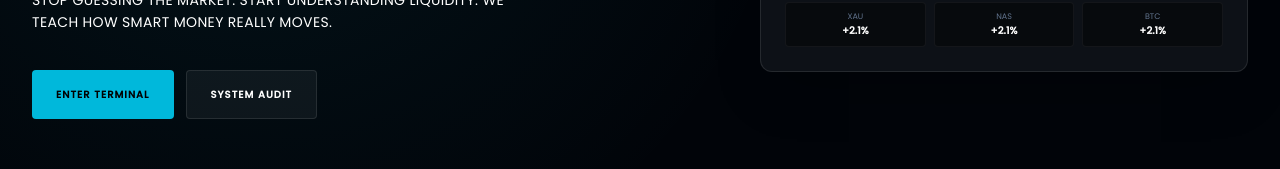
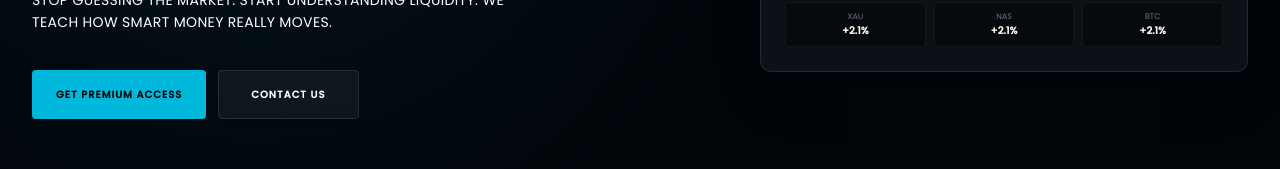
Before and after one commit to usamaahma/Mmh-Trading-Academy, a Next.js app: page / in a window 1280 px wide. Shown: the part 406-575 px from the top of the page. Built offline with nearby package versions, Linux system fonts and the light colour scheme; no server answers; the database is empty.

Commit message:
completed

```diff
--- a/app/login/page.js
+++ b/app/login/page.js
@@ -90,7 +90,15 @@ export default function LoginPage() {
                 </form>
 
                 <p className="text-center mt-8 text-[9px] font-bold text-slate-600 uppercase tracking-widest">
-          No Access? <span className="text-cyan-500 cursor-pointer">Contact Academy Admin</span>
+                    No Access?{" "}
+                    <a
+                        href="https://wa.me/966549357534?text=Assalam%20o%20Alaikum%20Admin,%20I%20need%20access%20to%20the%20MMH%20Trading%20Academy%20Terminal."
+                        target="_blank"
+                        rel="noopener noreferrer"
+                        className="text-cyan-500 cursor-pointer hover:text-white transition-all duration-300 border-b border-cyan-500/20 hover:border-white pb-0.5"
+                    >
+                        Contact Academy Admin
+                    </a>
                 </p>
             </div>
         </div>
--- a/components/LandingPage.tsx
+++ b/components/LandingPage.tsx
@@ -228,14 +228,15 @@ export default function ProfessionalForexLanding() {
                 onClick={() => openPopup("cta")}
                 className="bg-cyan-500 text-black px-6 py-4 rounded font-bold text-[10px] uppercase tracking-widest hover:bg-white transition-all"
               >
-                Enter Terminal
+                Get Premium Access
               </button>
-              <button
-                onClick={() => openPopup("cta")}
-                className="bg-white/5 border border-white/10 text-white px-6 py-4 rounded font-bold text-[10px] uppercase tracking-widest hover:bg-white/10 transition-all"
-              >
-                System Audit
-              </button>
+              <Link href="/contact-us">
+                <button
+                  className="bg-white/5 border border-white/10 text-white px-8 py-4 rounded font-bold text-[10px] uppercase tracking-widest hover:bg-white/10 hover:border-cyan-500/30 transition-all shadow-sm"
+                >
+                  Contact Us
+                </button>
+              </Link>
             </div>
           </div>
 
@@ -548,7 +549,7 @@ export default function ProfessionalForexLanding() {
               return (
                 <div
                   key={i}
-                  onClick={() => openPopup("button", `${s.n} Session`)}
+                  // onClick={() => openPopup("button", `${s.n} Session`)}
                   className={`bg-[#0D1117] border ${isActive ? 'border-cyan-500/50 shadow-[0_0_20px_rgba(6,182,212,0.1)]' : 'border-white/5'} p-6 rounded-2xl transition-all relative overflow-hidden cursor-pointer hover:border-cyan-500/30`}
                 >
                   {isActive && (
@@ -600,7 +601,7 @@ export default function ProfessionalForexLanding() {
                 ].map((setup, i) => (
                   <div
                     key={i}
-                    onClick={() => openPopup("button", setup.t)}
+                    // onClick={() => openPopup("button", setup.t)}
                     className="bg-[#0D1117] border border-white/5 p-4 rounded-2xl group cursor-pointer hover:border-cyan-500/50 transition-all"
                   >
                     <div className="bg-gradient-to-br from-gray-800 to-gray-900 rounded-xl aspect-video flex flex-col items-center justify-center border border-white/10 mb-4 overflow-hidden relative">
@@ -684,7 +685,7 @@ export default function ProfessionalForexLanding() {
               {getVisibleCards().map((student, idx) => (
                 <div
                   key={idx}
-                  onClick={() => openPopup("button", `Student: ${student.n}`)}
+                  // onClick={() => openPopup("button", `Student: ${student.n}`)}
                   className={`bg-[#0D1117] border rounded-3xl p-6 transition-all duration-300 hover:scale-105 hover:border-cyan-500/50 group cursor-pointer ${student.type === "constructive"
                     ? "border-amber-500/30 shadow-[0_0_20px_rgba(245,158,11,0.1)]"
                     : "border-white/5"
```
Lines whose indentation alone changed are shown as unchanged.
